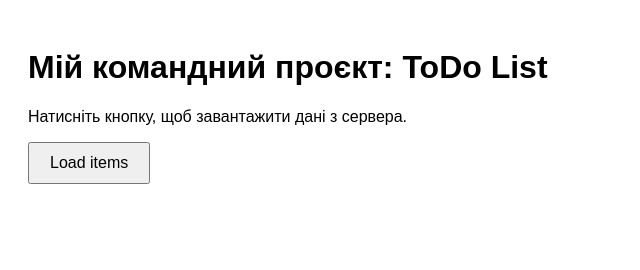
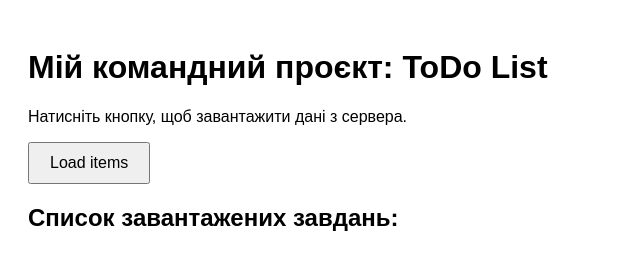
Before and after one commit to slide-cyber/web-lab-1-team-project, a website: page index.html in a window 1280 px wide. Shown: the whole page, without its empty margins (0-640 px from the left). Drawn offline with Linux system fonts and the light colour scheme.

Commit message:
Feature: Added header for the item list in client

```diff
--- a/index.html
+++ b/index.html
@@ -18,6 +18,7 @@
 
     <button id="loadBtn">Load items</button>
 
+    <h2>Список завантажених завдань:</h2>
     <ul id="itemList"></ul>
 
     <script>
```
